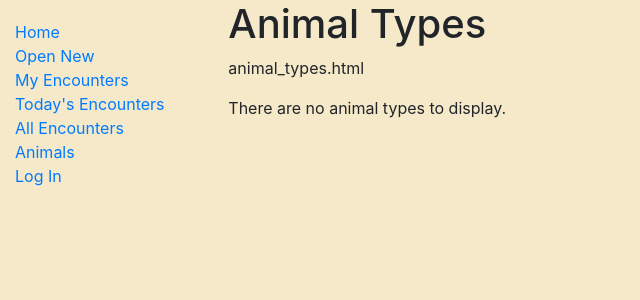
After one commit to cfmays/aents5, a Django app: template encounters/templates/encounters/animal_types.html in a window 1280 px wide. The commit adds this page. Shown: the top 300 px of the page, without its empty margins (0-640 px from the left). Run offline with Django 3.2, Linux system fonts and the light colour scheme; the template is opened without the code that fills it, so the values that code supplies are empty.

Commit message:
basic animal types list working

```diff
--- a/encounters/templates/base_generic.html
+++ b/encounters/templates/base_generic.html
@@ -20,6 +20,7 @@
           <li><a href="{% url 'my-encounters' %}">My Encounters</a></li>
           <li><a href="{% url 'todays-encounters' %}">Today's Encounters</a></li>
            <li><a href="{% url 'all-encounters' %}">All Encounters</a></li>
+           <li><a href="{% url 'animal-types' %}">Animals</a></li>
           {% if user.is_authenticated %}
           <li><a href="{% url 'logout' %}">Log Out</a></li>
           {% else %}
--- /dev/null
+++ b/encounters/templates/encounters/animal_types.html
@@ -0,0 +1,21 @@
+{% extends "base_generic.html" %}
+
+{% block content %}
+  <h1>Animal Types</h1>
+  <p>animal_types.html</p>
+  <script>
+  console.log('list:', animal_type_list)
+  </script>
+  {% if animal_type_list %}
+  <ul>
+    {% for ani in animal_type_list %}
+      <li>
+        {{ ani.animal_type }}
+      </li>
+    {% endfor %}
+</div>
+  </ul>
+  {% else %}
+    <p>There are no animal types to display.</p>
+  {% endif %}
+{% endblock %}
--- a/encounters/urls.py
+++ b/encounters/urls.py
@@ -12,6 +12,7 @@ urlpatterns = [
     path('todaysencounters/', views.TodaysEncountersListView.as_view(), name='todays-encounters'),
     path('logout/', views.logout_view, name='logout'),
     path('export/', views.export_data_view, name = 'export'),
-    path('api/load_animal_uses/', views.load_animal_uses, name='animal-data-API')
+    path('api/load_animal_uses/', views.load_animal_uses, name='animal-data-API'),
+    path('animals/', views.AnimalTypes.as_view(), name='animal-types'),
 
 ]
```
Also changed, not shown: encounters/views.py (+12 -15 lines).
